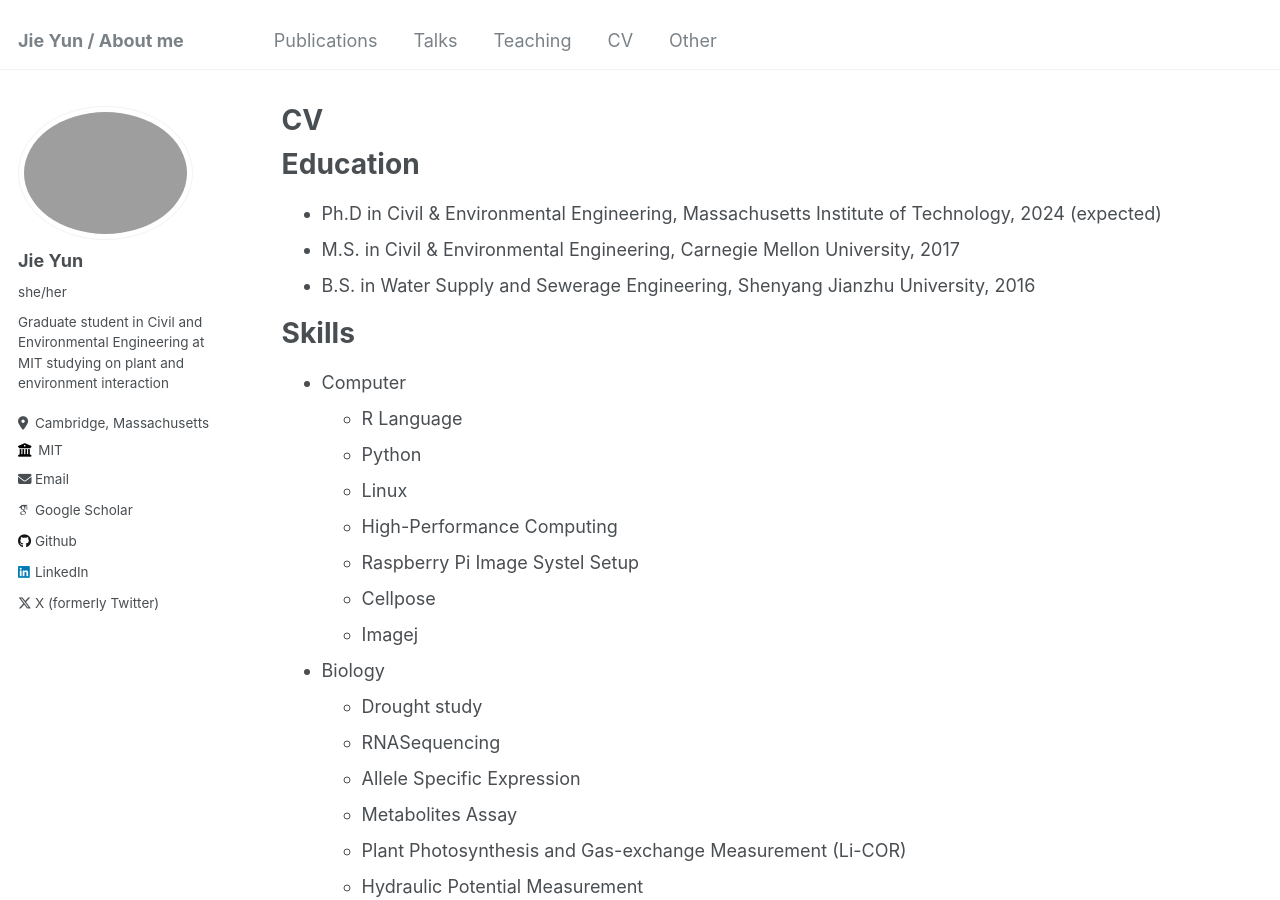
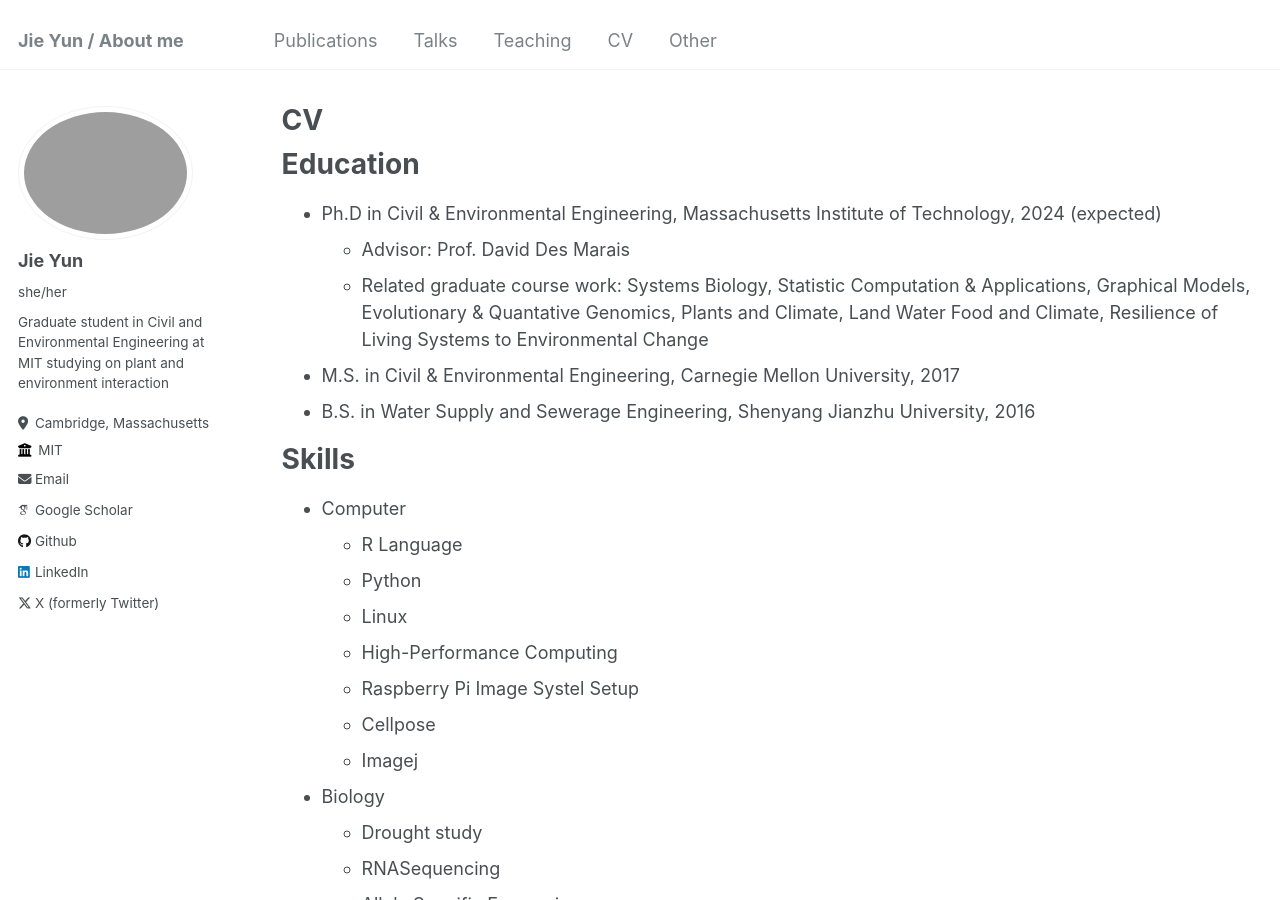
Before and after one commit to jyjiey/jyjiey.github.io, a Jekyll site: the page built from _pages/cv.md, in a window 1280 px wide and 900 px high. Built offline with Jekyll 4.4.1, drawn with Linux system fonts in a browser that asks for light colours; some web fonts are replaced.

Commit message:
Update cv.md

```diff
--- a/_pages/cv.md
+++ b/_pages/cv.md
@@ -12,6 +12,8 @@ redirect_from:
 Education
 ======
 * Ph.D in Civil & Environmental Engineering, Massachusetts Institute of Technology, 2024 (expected)
+  * Advisor: Prof. David Des Marais
+  * Related graduate course work: Systems Biology, Statistic Computation & Applications, Graphical Models, Evolutionary & Quantative Genomics, Plants and Climate, Land Water Food and Climate, Resilience of Living Systems to Environmental Change
 * M.S. in Civil & Environmental Engineering, Carnegie Mellon University, 2017
 * B.S. in Water Supply and Sewerage Engineering, Shenyang Jianzhu University, 2016
 
```
